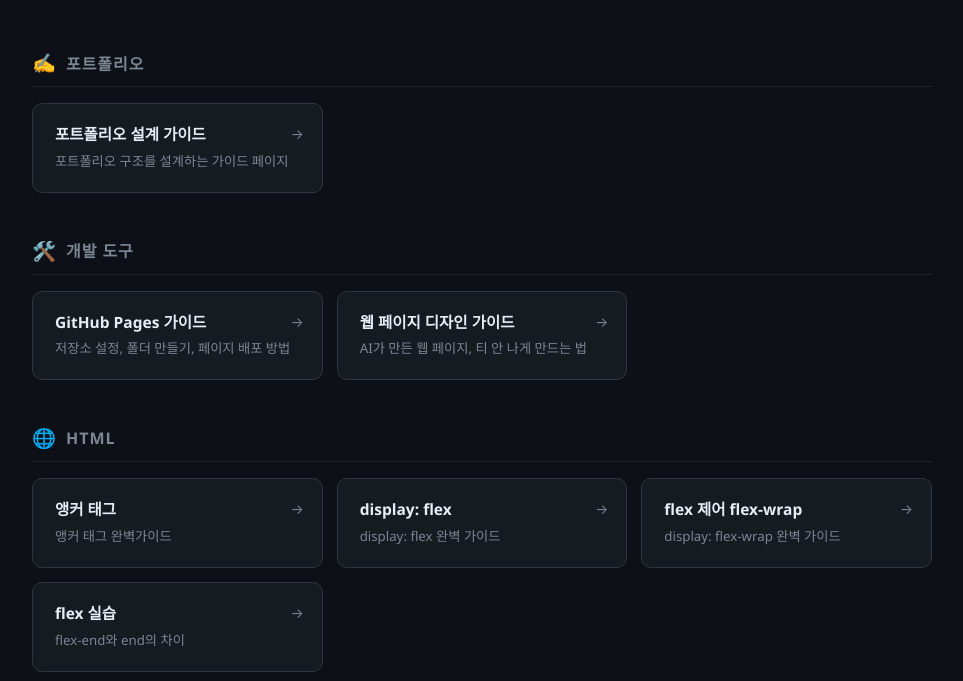
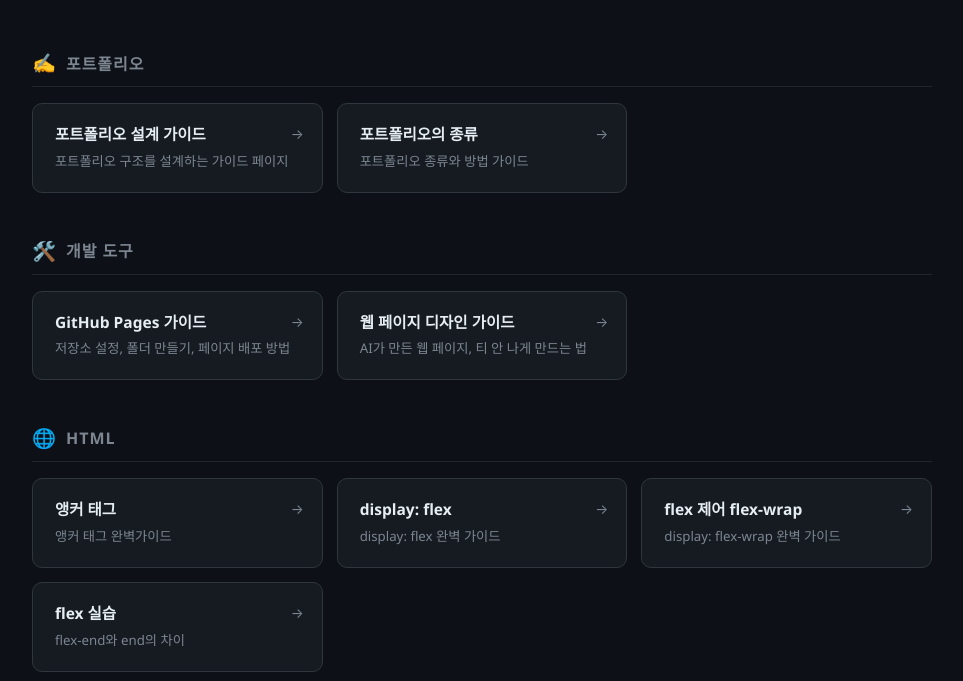
Before and after one commit to luriluan0-a11y/Source, a plain HTML site: page index.html in a window 1280 px wide. Shown: the part 119-800 px from the top of the page, without its empty margins (158-1121 px from the left). Drawn offline with Linux system fonts and the light colour scheme.

Commit message:
Add link to portfolio types guide in index.html

```diff
--- a/index.html
+++ b/index.html
@@ -182,7 +182,11 @@
           <div class="card-title">포트폴리오 설계 가이드</div>
           <div class="card-desc">포트폴리오 구조를 설계하는 가이드 페이지</div>
         </a>
-
+        <a href="portflio/13_portfolio-guide.html" class="card">
+          <div class="card-arrow">→</div>
+          <div class="card-title">포트폴리오의 종류</div>
+          <div class="card-desc">포트폴리오 종류와 방법 가이드</div>
+        </a>
       </div>
     </section>
 
```
